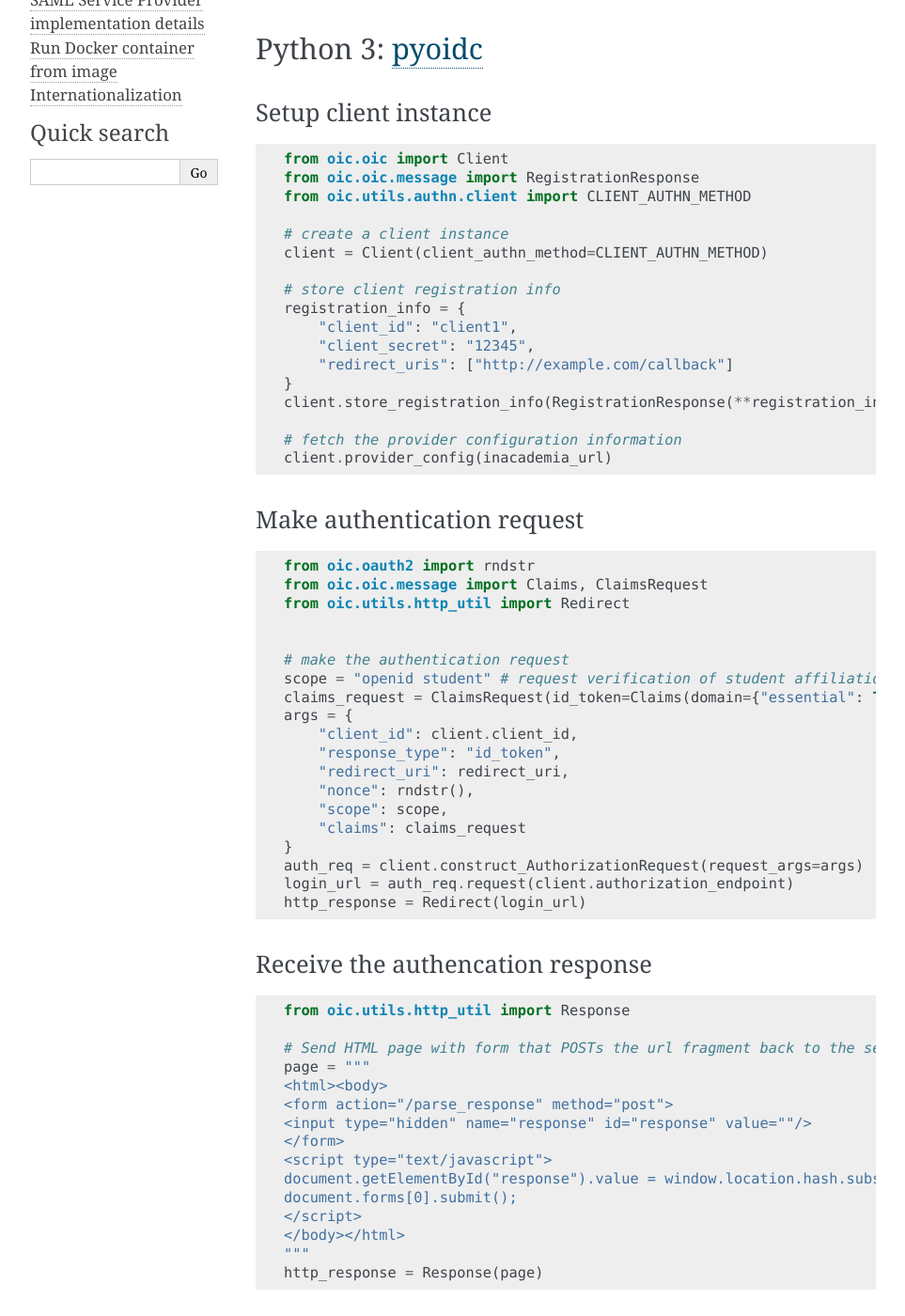
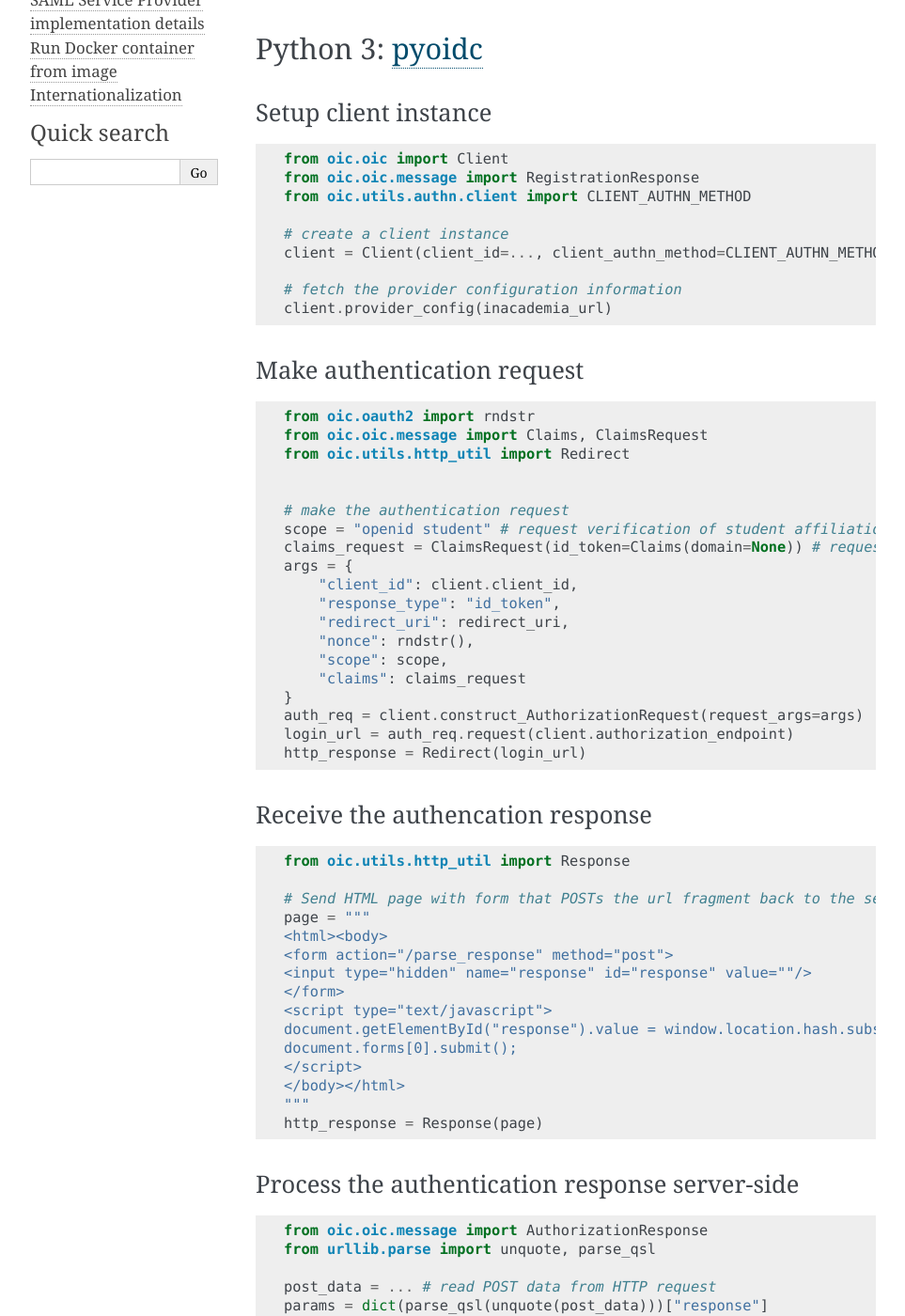
Before and after one commit to saxtouri/svs, a Sphinx documentation site: the page built from doc/client_examples/examples.rst, in a window 1280 px wide and 1400 px high, scrolled down 446 px. Shown: the whole window at 94% size, without its empty margins (148-1111 px from the left). Built offline with Sphinx 7.4.7, drawn with Linux system fonts in a browser that asks for light colours; some of the changed text lies outside the part shown.

Commit message:
Clean up Python client example.

```diff
--- a/doc/client_examples/examples.rst
+++ b/doc/client_examples/examples.rst
@@ -17,22 +17,14 @@
 Setup client instance
 ---------------------
 
-.. code:: python
+.. code-block:: python
 
     from oic.oic import Client
     from oic.oic.message import RegistrationResponse
     from oic.utils.authn.client import CLIENT_AUTHN_METHOD
 
     # create a client instance
-    client = Client(client_authn_method=CLIENT_AUTHN_METHOD)
-
-    # store client registration info
-    registration_info = {
-        "client_id": "client1",
-        "client_secret": "12345",
-        "redirect_uris": ["http://example.com/callback"]
-    }
-    client.store_registration_info(RegistrationResponse(**registration_info))
+    client = Client(client_id=..., client_authn_method=CLIENT_AUTHN_METHOD)
 
     # fetch the provider configuration information
     client.provider_config(inacademia_url)
@@ -41,7 +33,7 @@
 Make authentication request
 ---------------------------
 
-.. code:: python
+.. code-block:: python
 
     from oic.oauth2 import rndstr
     from oic.oic.message import Claims, ClaimsRequest
@@ -50,7 +42,7 @@
 
     # make the authentication request
     scope = "openid student" # request verification of student affiliation
-    claims_request = ClaimsRequest(id_token=Claims(domain={"essential": True})) # request the additional claim 'domain'
+    claims_request = ClaimsRequest(id_token=Claims(domain=None)) # request the additional claim 'domain'
     args = {
         "client_id": client.client_id,
         "response_type": "id_token",
@@ -67,7 +59,7 @@
 Receive the authencation response
 ---------------------------------
 
-.. code:: python
+.. code-block:: python
 
     from oic.utils.http_util import Response
 
@@ -88,17 +80,17 @@
 Process the authentication response server-side
 -----------------------------------------------
 
-.. code:: python
+.. code-block:: python
 
     from oic.oic.message import AuthorizationResponse
     from urllib.parse import unquote, parse_qsl
 
-    post_data = ... # read post data from http request
+    post_data = ... # read POST data from HTTP request
     params = dict(parse_qsl(unquote(post_data)))["response"]
     authn_resp = client.parse_response(AuthorizationResponse, params, sformat="urlencoded")
+    id_token = authn_resp["id_token"]
 
-
-
+    # ... Verify the ID Token and use its claims
 
 Java: `Nimbus OAuth 2.0 SDK`_
 =============================
```
